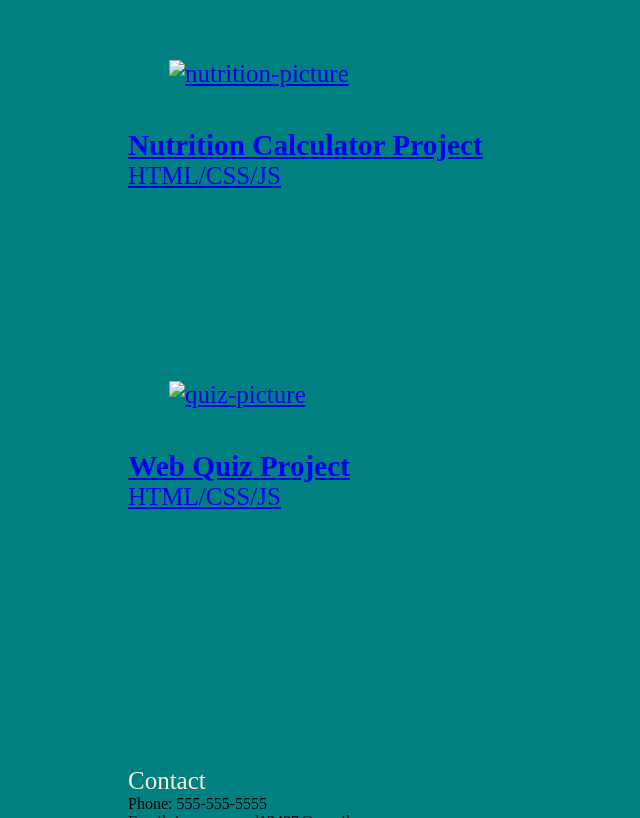
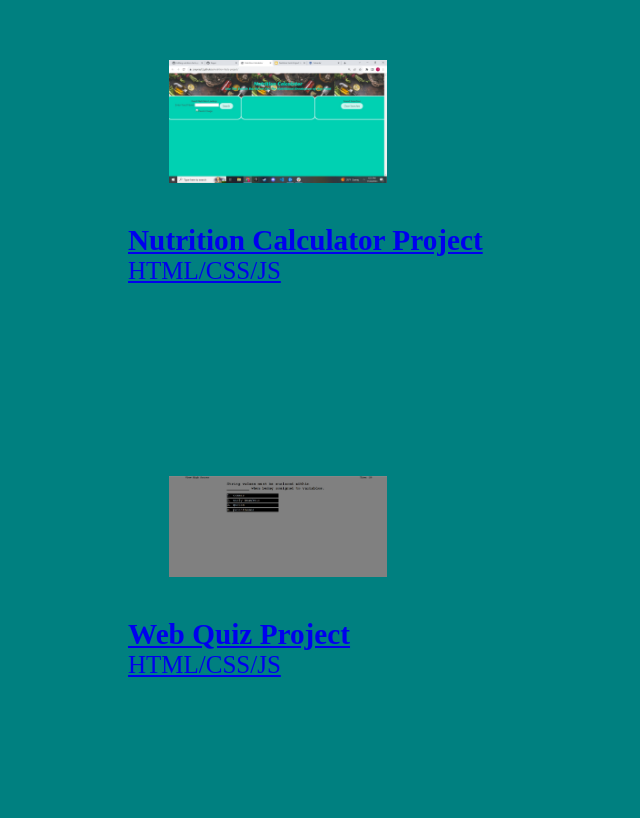
Before and after one commit to joeyray12/portfolio, a plain HTML site: page index.html in a window 1280 px wide. Shown: the part 1995-2813 px from the top of the page, without its empty margins (0-640 px from the left). Drawn offline with Linux system fonts and the light colour scheme.

Commit message:
fixed the pictures for pages

```diff
--- a/index.html
+++ b/index.html
@@ -49,14 +49,14 @@
         <section class="portfolio"  id="portfolio">Portfolio
             <a href="https://joeyray12.github.io/HSSS-Jobticket/" target="_blank" class="hsss">
                 <div class="project-label">
-                    <img class="hsss-picture" src="c:\Users\Joey\Downloads\hsss image.jpg" alt="hsss-picture">
+                    <img class="hsss-picture" src="assets/images/hsss image.jpg" alt="hsss-picture">
                     <h3>HSSS Jobticket Project</h3>
                     <p>HTML</p>
                 </div>
             </a>
             <a href="https://joeyray12.github.io/nutrition-facts-project/" target="_blank" class="nutrition">
                 <div class="project-label">
-                    <img class="nutrition-picture" src="c:\Users\Joey\Downloads\nutrition-picture.png" alt="nutrition-picture">
+                    <img class="nutrition-picture" src="assets/images/nutrition-picture.png" alt="nutrition-picture">
                     <h3>Nutrition Calculator Project</h3>
                     <p>HTML/CSS/JS</p>
                 </div>
@@ -65,7 +65,7 @@
 
             <a href="https://joeyray12.github.io/WebQuiz/" target="_blank" class="quiz">
                 <div class="project-label">
-                    <img class="quiz-picture" src="c:\Users\Joey\Pictures\quiz-pic.png" alt="quiz-picture">
+                    <img class="quiz-picture" src="assets/images/quiz-pic.png" alt="quiz-picture">
                     <h3>Web Quiz Project</h3>
                     <p>HTML/CSS/JS</p>
                 </div>
```
Also changed, not shown: assets/images/nutrition-picture.png (added), assets/images/quiz-pic.png (added), 1 other file.
